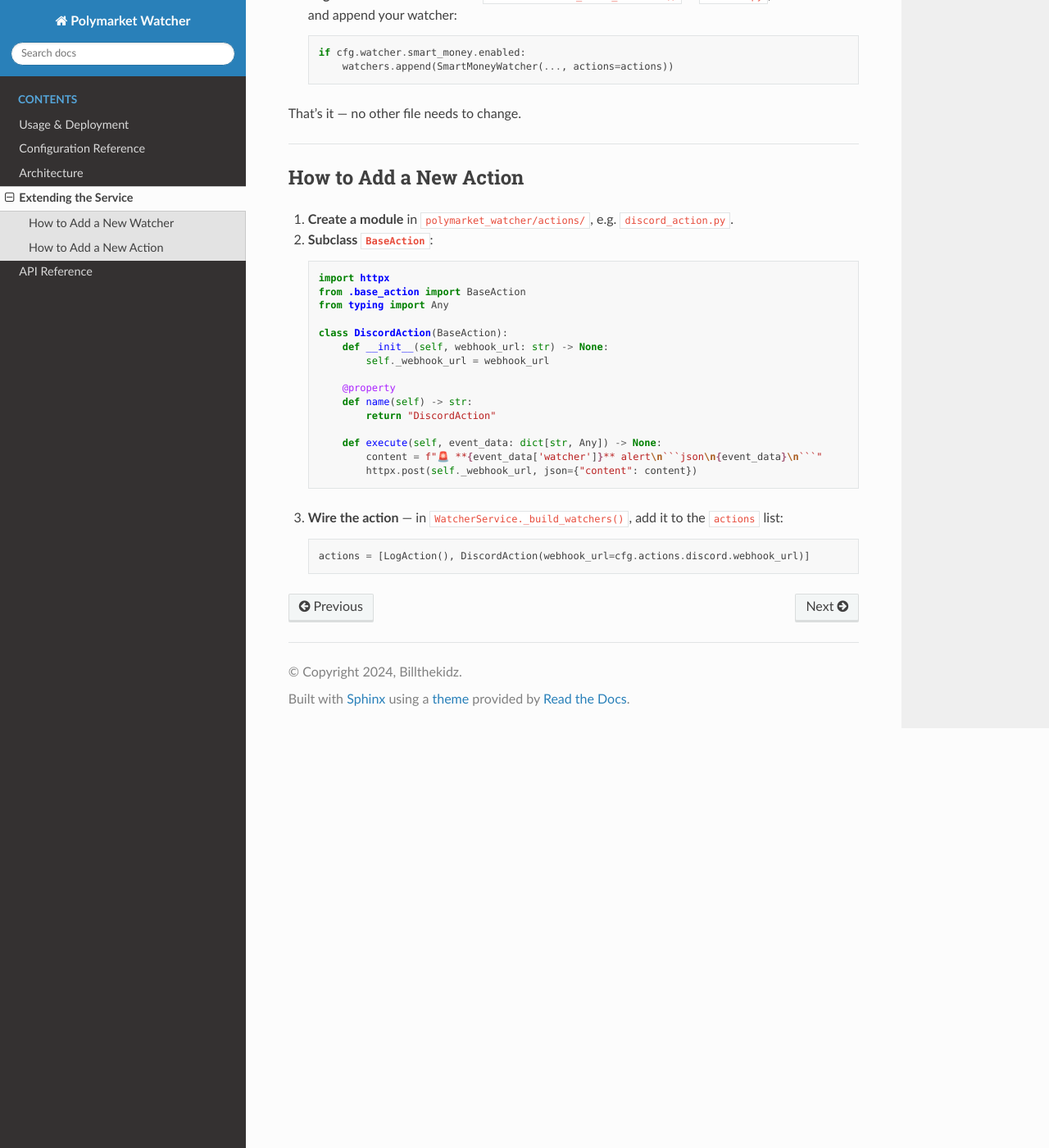
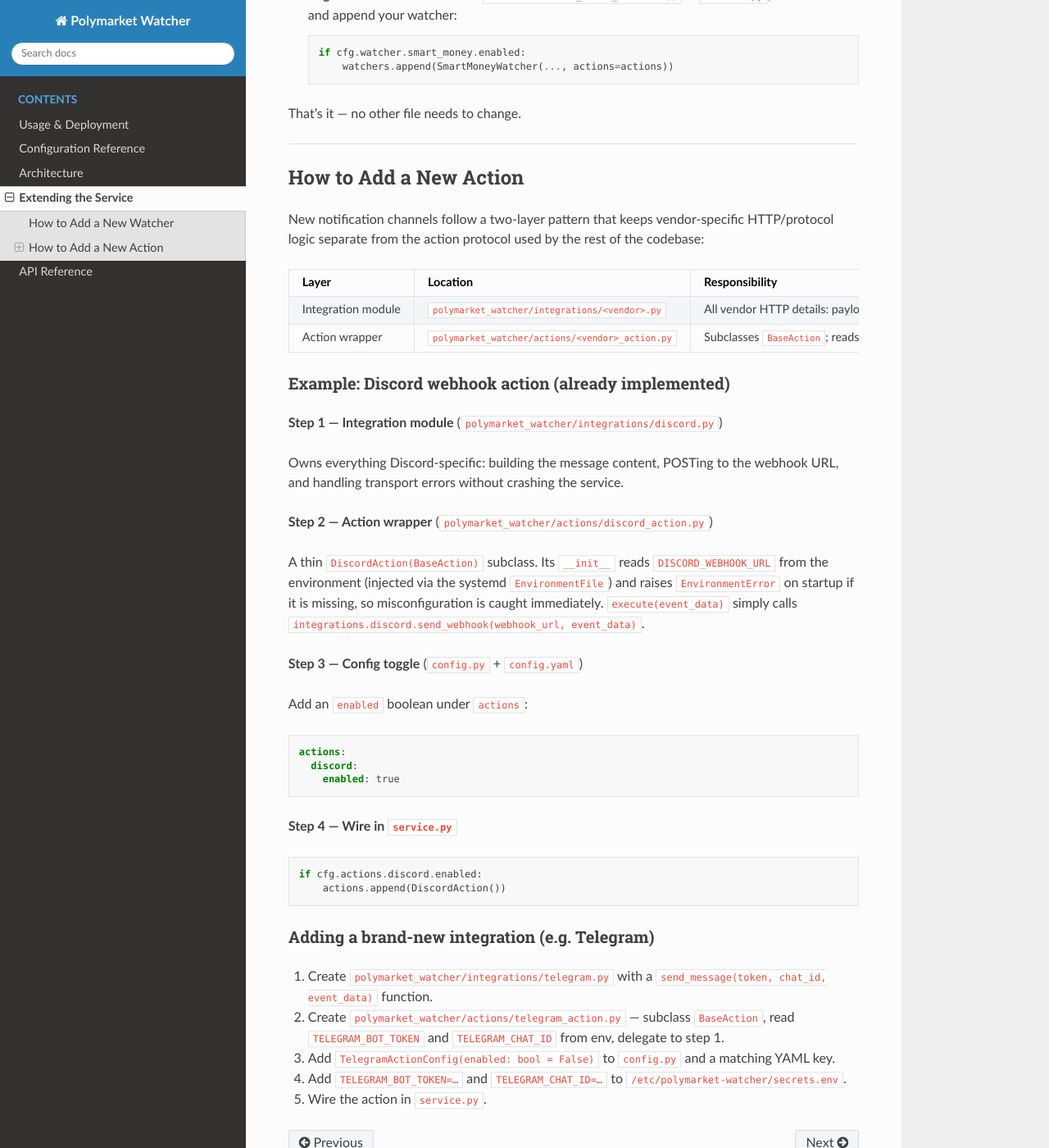
Before and after one commit to Billthekidz/symmetrical-carnival, a Sphinx documentation site: the page built from docs/extending.md, in a window 1280 px wide and 1400 px high, scrolled down 614 px. Shown: the whole window at 82% size. Built offline with Sphinx 7.4.7 and the Read the Docs theme 3.1.0, drawn with Linux system fonts in a browser that asks for light colours.

Commit message:
feat: add Discord webhook action with two-layer integrations pattern and Option C secrets via EnvironmentFile
Agent-Logs-Url: https://github.com/Billthekidz/symmetrical-carnival/sessions/603b9164-a0a5-4f48-ad5c-8fde157a0bc0

Co-authored-by: Billthekidz <44858148+Billthekidz@users.noreply.github.com>

````diff
--- a/docs/extending.md
+++ b/docs/extending.md
@@ -40,32 +40,51 @@ That's it — no other file needs to change.
 
 ## How to Add a New Action
 
-1. **Create a module** in `polymarket_watcher/actions/`, e.g.
-   `discord_action.py`.
+New notification channels follow a two-layer pattern that keeps vendor-specific
+HTTP/protocol logic separate from the action protocol used by the rest of the
+codebase:
 
-2. **Subclass `BaseAction`**:
+| Layer | Location | Responsibility |
+|---|---|---|
+| Integration module | `polymarket_watcher/integrations/<vendor>.py` | All vendor HTTP details: payload shape, retries, error handling |
+| Action wrapper | `polymarket_watcher/actions/<vendor>_action.py` | Subclasses `BaseAction`; reads config/env; delegates to the integration |
 
-   ```python
-   import httpx
-   from .base_action import BaseAction
-   from typing import Any
+### Example: Discord webhook action (already implemented)
 
-   class DiscordAction(BaseAction):
-       def __init__(self, webhook_url: str) -> None:
-           self._webhook_url = webhook_url
+**Step 1 — Integration module** (`polymarket_watcher/integrations/discord.py`)
 
-       @property
-       def name(self) -> str:
-           return "DiscordAction"
+Owns everything Discord-specific: building the message content, POSTing to the
+webhook URL, and handling transport errors without crashing the service.
 
-       def execute(self, event_data: dict[str, Any]) -> None:
-           content = f"🚨 **{event_data['watcher']}** alert\n```json\n{event_data}\n```"
-           httpx.post(self._webhook_url, json={"content": content})
-   ```
+**Step 2 — Action wrapper** (`polymarket_watcher/actions/discord_action.py`)
 
-3. **Wire the action** — in `WatcherService._build_watchers()`, add it to the
-   `actions` list:
+A thin `DiscordAction(BaseAction)` subclass.  Its `__init__` reads
+`DISCORD_WEBHOOK_URL` from the environment (injected via the systemd
+`EnvironmentFile`) and raises `EnvironmentError` on startup if it is missing,
+so misconfiguration is caught immediately.  `execute(event_data)` simply calls
+`integrations.discord.send_webhook(webhook_url, event_data)`.
 
-   ```python
-   actions = [LogAction(), DiscordAction(webhook_url=cfg.actions.discord.webhook_url)]
-   ```
+**Step 3 — Config toggle** (`config.py` + `config.yaml`)
+
+Add an `enabled` boolean under `actions`:
+
+```yaml
+actions:
+  discord:
+    enabled: true
+```
+
+**Step 4 — Wire in `service.py`**
+
+```python
+if cfg.actions.discord.enabled:
+    actions.append(DiscordAction())
+```
+
+### Adding a brand-new integration (e.g. Telegram)
+
+1. Create `polymarket_watcher/integrations/telegram.py` with a `send_message(token, chat_id, event_data)` function.
+2. Create `polymarket_watcher/actions/telegram_action.py` — subclass `BaseAction`, read `TELEGRAM_BOT_TOKEN` and `TELEGRAM_CHAT_ID` from env, delegate to step 1.
+3. Add `TelegramActionConfig(enabled: bool = False)` to `config.py` and a matching YAML key.
+4. Add `TELEGRAM_BOT_TOKEN=…` and `TELEGRAM_CHAT_ID=…` to `/etc/polymarket-watcher/secrets.env`.
+5. Wire the action in `service.py`.
````
Also changed, not shown: config.yaml (+8 -0 lines), docs/architecture.md (+9 -4 lines), docs/configuration.md (+59 -0 lines), docs/usage.md (+26 -6 lines), 7 other files.
